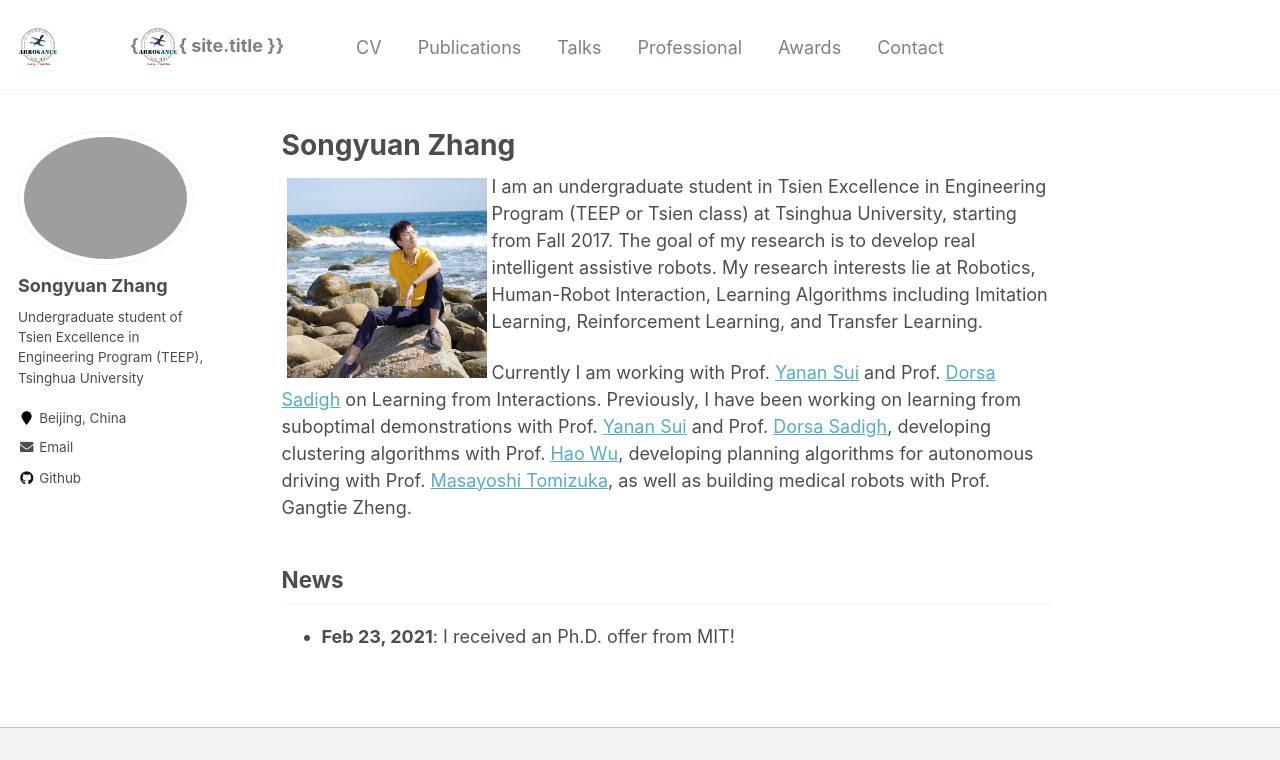
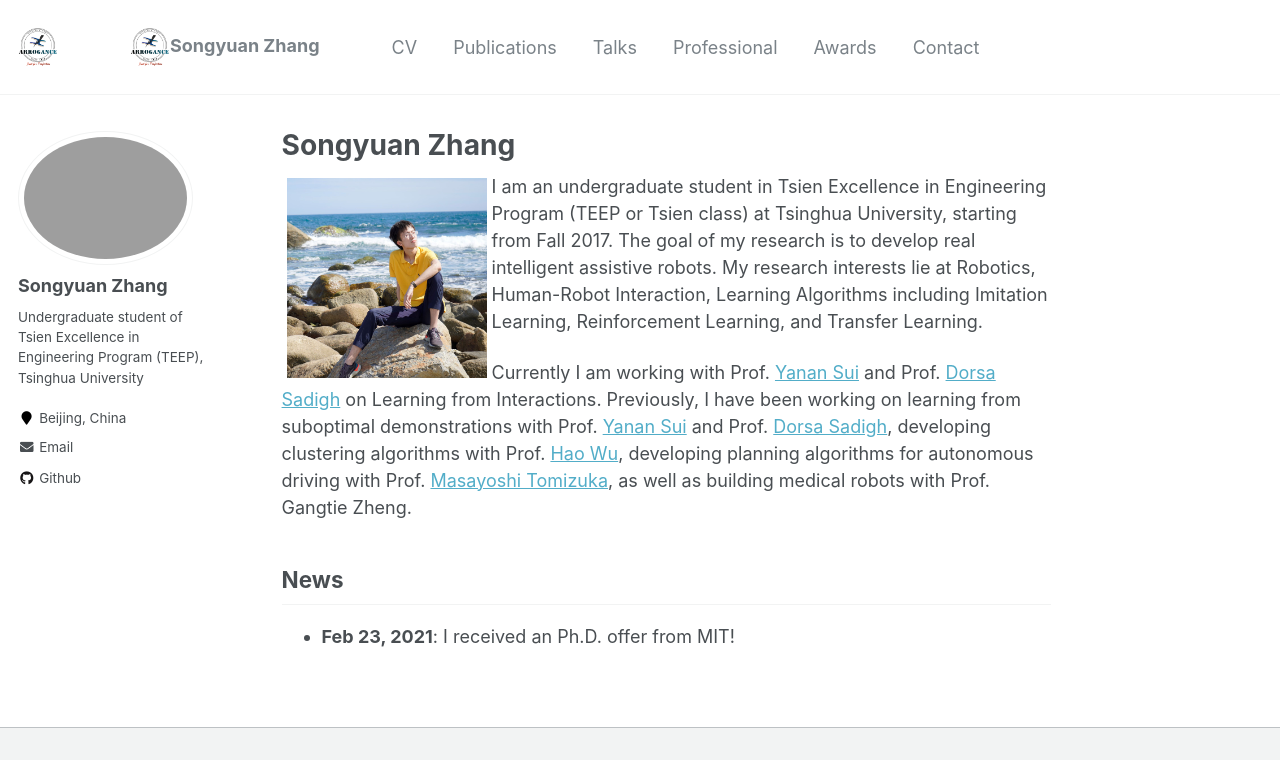
Before and after one commit to syzhang092218-source/syzhang092218-source.github.io, a Jekyll site: the page built from _pages/about.md, in a window 1280 px wide, cut to the strip 0-760 px from the top of the page. Built offline with Jekyll 4.4.1, drawn with Linux system fonts in a browser that asks for light colours.

Commit message:
update head

```diff
--- a/_includes/masthead.html
+++ b/_includes/masthead.html
@@ -8,7 +8,7 @@
         <!--<button><div class="navicon"></div></button>-->
         <ul class="visible-links">
 		  <li class="masthead__menu-item masthead__menu-item--lg"><a class="site-logo" href="{{ '/' | relative_url }}"><img src="{{ logo_path | relative_url }}" alt="{{ site.masthead_title | default: site.title }}" width="40"></a></li>
-          <li class="masthead__menu-item masthead__menu-item--lg"><a href="{{ base_path }}/">{<img src="{{ logo_path | relative_url }}" alt="{{ site.masthead_title | default: site.title }}" width="40">{ site.title }}</a></li>
+          <li class="masthead__menu-item masthead__menu-item--lg"><a href="{{ base_path }}/"><img src="{{ logo_path | relative_url }}" alt="{{ site.masthead_title | default: site.title }}" width="40">{{ site.title }}</a></li>
           {% for link in site.data.navigation.main %}
             {% if link.url contains 'http' %}
               {% assign domain = '' %}
```
